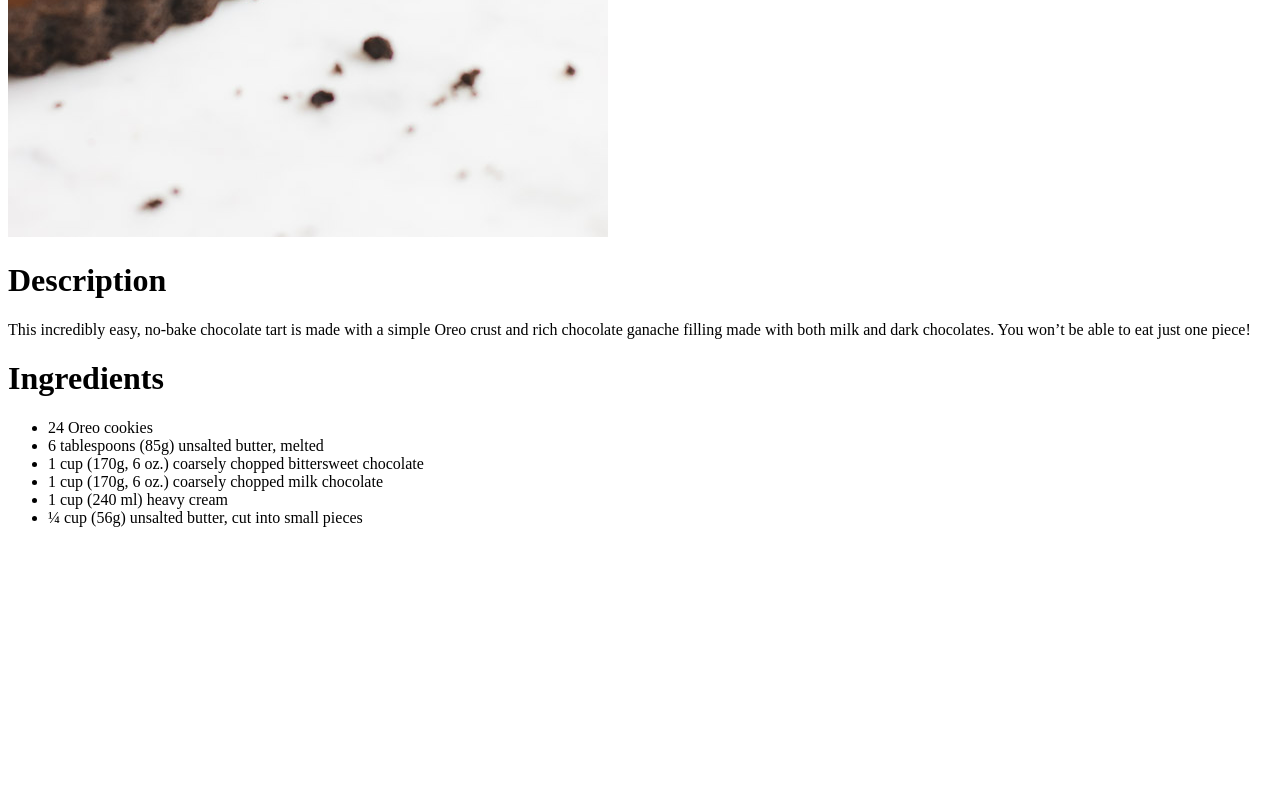
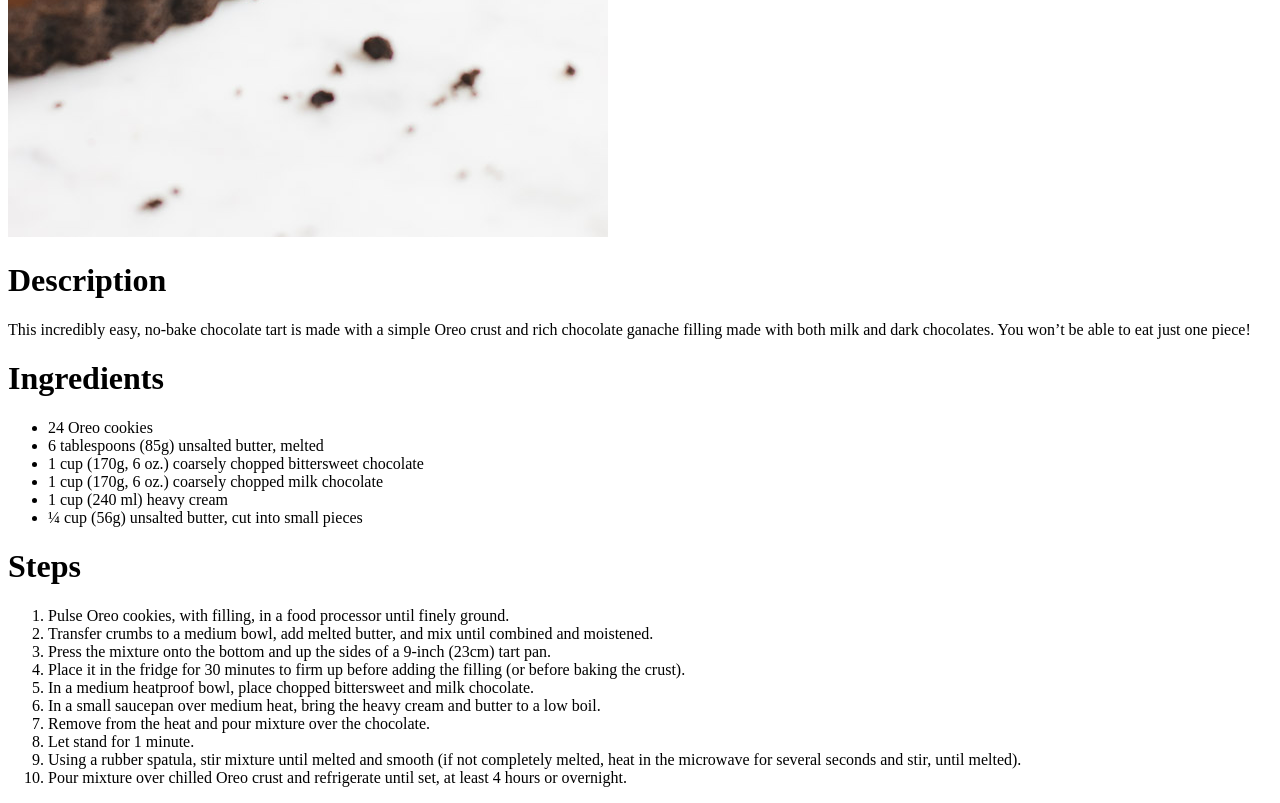
Before and after one commit to ckrasinski/odin-recipes, a plain HTML site: page recipes/tart.html in a window 1280 px wide. Shown: the part 644-1447 px from the top of the page. Before the commit the page ends 1187 px from the top, so only its background shows below. Drawn offline with Linux system fonts and the light colour scheme.

Commit message:
Added steps to tart.html and cleaned the code

```diff
--- a/recipes/tart.html
+++ b/recipes/tart.html
@@ -8,18 +8,48 @@
     <body>
         <h1>Tart</h1>
         <img src="tart.jpg" alt="Chocolate tart">
+
         <h1>Description</h1>
         <p>
             This incredibly easy, no-bake chocolate tart is made with a simple Oreo crust and rich chocolate ganache filling made with both milk and dark chocolates. You won’t be able to eat just one piece!
         </p>
+
         <h1>Ingredients</h1>
         <ul>
             <li>24 Oreo cookies</li>
+
             <li>6 tablespoons (85g) unsalted butter, melted</li>
+
             <li>1 cup (170g, 6 oz.) coarsely chopped bittersweet chocolate</li>
+
             <li>1 cup (170g, 6 oz.) coarsely chopped milk chocolate</li>
+
             <li>1 cup (240 ml) heavy cream</li>
+
             <li>¼ cup (56g) unsalted butter, cut into small pieces</li>
         </ul>
+
+        <h1>Steps</h1>
+        <ol>
+            <li>Pulse Oreo cookies, with filling, in a food processor until finely ground.</li>
+
+            <li>Transfer crumbs to a medium bowl, add melted butter, and mix until combined and moistened.</li>
+
+            <li>Press the mixture onto the bottom and up the sides of a 9-inch (23cm) tart pan.</li>
+
+            <li>Place it in the fridge for 30 minutes to firm up before adding the filling (or before baking the crust).</li>
+
+            <li>In a medium heatproof bowl, place chopped bittersweet and milk chocolate.</li>
+
+            <li>In a small saucepan over medium heat, bring the heavy cream and butter to a low boil.</li>
+
+            <li>Remove from the heat and pour mixture over the chocolate.</li>
+
+            <li>Let stand for 1 minute.</li>
+
+            <li>Using a rubber spatula, stir mixture until melted and smooth (if not completely melted, heat in the microwave for several seconds and stir, until melted).</li>
+
+            <li>Pour mixture over chilled Oreo crust and refrigerate until set, at least 4 hours or overnight.</li>
+        </ol>
     </body>
 </html>
```
